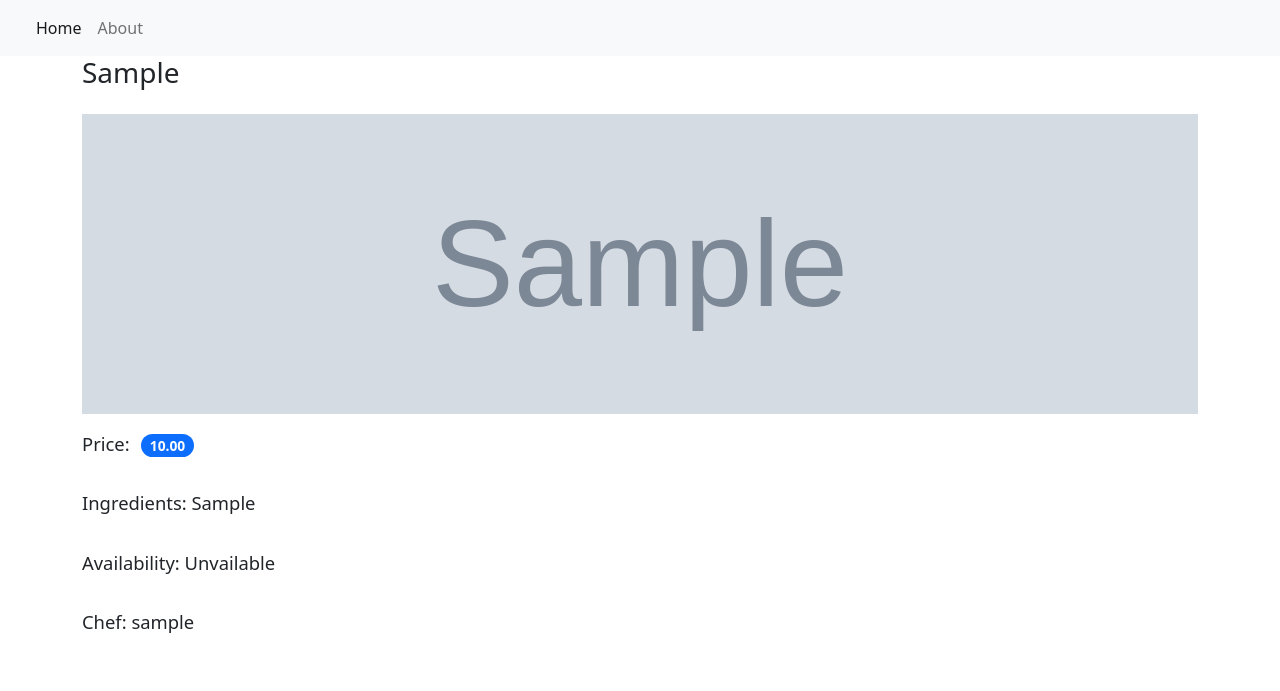
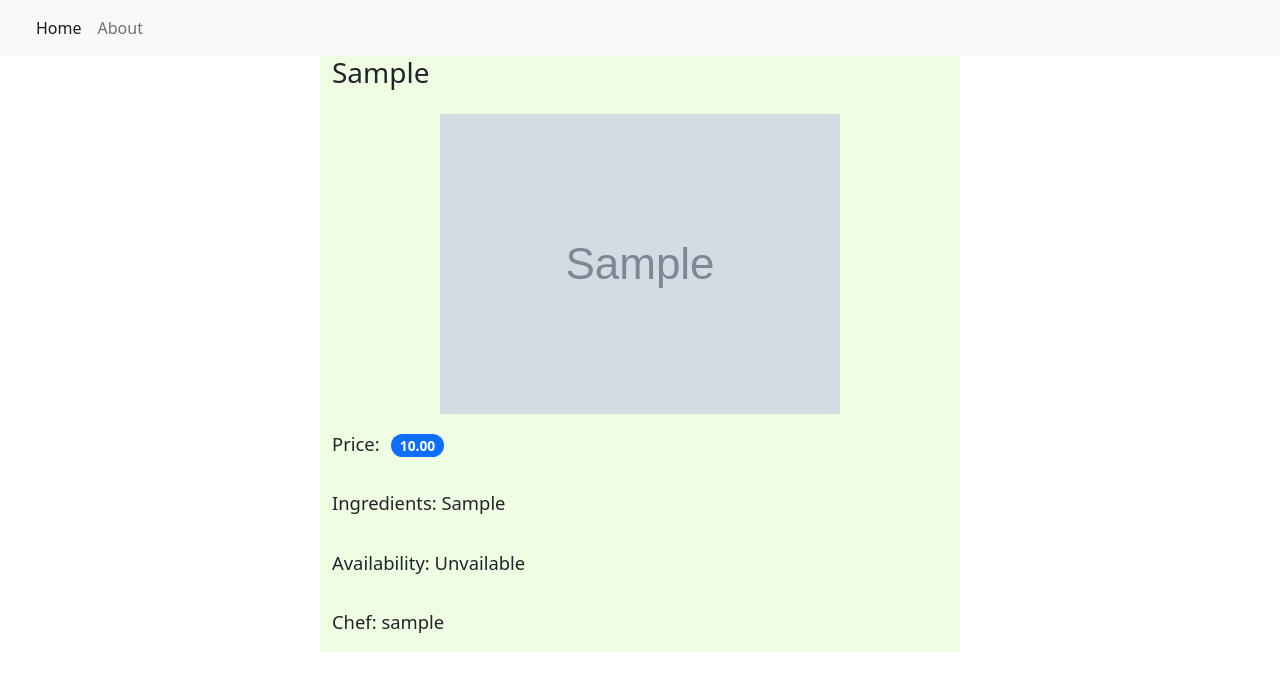
Before and after one commit to Know-Thyself/restaurant, a Django app: template templates/menu_item.html in a window 1280 px wide. Shown: the top 691 px of the page. Run offline with Django 4.2, Linux system fonts and the light colour scheme; the template is opened without the code that fills it: values that come from a table or form of the project are taken from there, others are empty; tables that the repository leaves empty hold one stand-in row (values such as "Sample post"); grey boxes marked "Sample" are stand-in pictures; some libraries are stand-ins or nearby versions.

Commit message:
Bug fix: loading static folder

```diff
--- a/restaurant/static/styles.css
+++ b/restaurant/static/styles.css
@@ -24,9 +24,21 @@
 	text-decoration: none;
 }
 
-.menu__item img, .container img {
-	height: 300px;
-	width: auto;
+.menu__item img {
+	width: 300px;
+	height: auto;
+}
+
+.item__detail__wrapper {
+	width: 50%;
+	margin: auto;
+	background-color: rgb(239, 253, 227);
+}
+
+.detail__img {
+	width: 400px;
+	height: auto;
+	margin: auto;
 }
 
 .text__secondary {
--- a/templates/base.html
+++ b/templates/base.html
@@ -1,3 +1,4 @@
+{% load static %}
 <!DOCTYPE html>
 <html lang="en">
 	<head>
@@ -9,7 +10,7 @@
 			integrity="sha384-0evHe/X+R7YkIZDRvuzKMRqM+OrBnVFBL6DOitfPri4tjfHxaWutUpFmBp4vmVor"
 			crossorigin="anonymous"
 		/>
-		<link rel="stylesheet" href="static/styles.css" />
+		<link rel="stylesheet" href="{% static 'styles.css' %}">
 		<title>Menu Products</title>
 	</head>
 	<body>
@@ -49,13 +50,5 @@
 		</nav>
 
 		{% block content %} {% endblock content %}
-
-		<!-- JavaScript Bundle with Popper -->
-		<script src="https://code.jquery.com/jquery-2.1.3.min.js"></script>
-		<script
-			src="https://cdn.jsdelivr.net/npm/bootstrap@5.2.0-beta1/dist/js/bootstrap.bundle.min.js"
-			integrity="sha384-pprn3073KE6tl6bjs2QrFaJGz5/SUsLqktiwsUTF55Jfv3qYSDhgCecCxMW52nD2"
-			crossorigin="anonymous"
-		></script>
 	</body>
 </html>
--- a/templates/menu_item.html
+++ b/templates/menu_item.html
@@ -1,7 +1,8 @@
 {% extends "base.html" %} {% block content %}
-    <section class="container">
+    <section class="container item__detail__wrapper">
         <h3>{{menu.item}}</h3>
-        <img src="{{menu.image}}" alt="{{menu.item}}"/>
+        {% load static %}
+        <img class="detail__img" src="/{{menu.image}}" alt="{{menu.item}}"/>
         <p class="text__secondary">Price: <span class="badge bg-primary rounded-pill">{{ menu.price }}</span></p>
         <p class="text__secondary">Ingredients: {{menu.ingredients}}</p>
         {% if menu.status %}
```
Also changed, not shown: assets/greek_salad.jpg (added).
